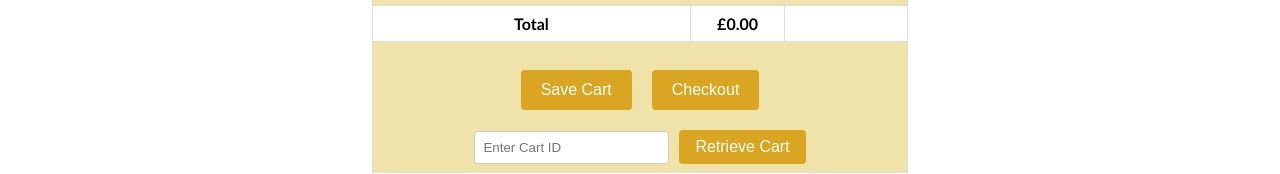
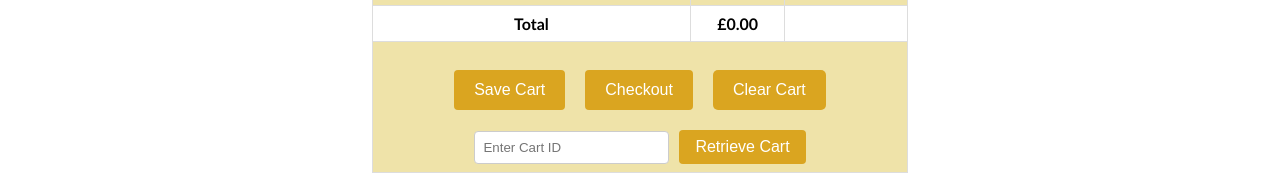
Before and after one commit to dmc93/SaharaStationery, a React (Create React App) app in the folder LegacyCodeFE/: page /cart in a window 1280 px wide. Shown: the part 350-524 px from the top of the page. Built offline with nearby package versions, Linux system fonts and the light colour scheme; no server answers.

Commit message:
Added clear cart button

```diff
--- a/LegacyCodeFE/src/components/CartActions.jsx
+++ b/LegacyCodeFE/src/components/CartActions.jsx
@@ -2,24 +2,39 @@ import React, { useState } from 'react';
 import SaveCartButton from './SaveCartButton';
 import CheckoutButton from './CheckoutButton';
 import RetrieveCart from './RetrieveCart';
+import ClearCartButton from './ClearCartButton';
 import '../CSS/CartActions.css';
-
+import { useCart } from './CartContext'; // Import useCart
 
 const CartActions = ({ onRetrieve }) => {
+    const { clearCart } = useCart(); // Use useCart to get clearCart function
+    const [inputValue, setInputValue] = useState(''); // State for the input field
 
+    const handleInputChange = (event) => {
+        setInputValue(event.target.value);
+    };
 
+    const clearAll = () => {
+        // Clear the cart
+        clearCart();
 
-    return(
+        // Clear the input field
+        setInputValue('');
+    };
+
+    return (
         <>
             <div className="button-container">
-            <SaveCartButton className="save-cart-btn"/>
-            <CheckoutButton className="checkout-btn"/>
+                <SaveCartButton className="save-cart-btn" />
+                <CheckoutButton className="checkout-btn" />
+                <ClearCartButton className="clear-cart-btn" onClear={clearAll} />
             </div>
             <div className="retrieve-cart">
                 <RetrieveCart onRetrieve={onRetrieve} />
             </div>
+
         </>
-    )
+    );
 };
 
 export default CartActions;
--- /dev/null
+++ b/LegacyCodeFE/src/components/ClearCartButton.jsx
@@ -0,0 +1,22 @@
+import React from 'react';
+import { useCart } from './CartContext';
+import '../CSS/CartActions.css';
+
+const ClearCartButton = ({ onClear }) => {
+    const { clearCart } = useCart();
+
+    const handleClearCart = () => {
+        clearCart();
+        if (onClear) {
+            onClear(); // Call the onClear function to clear additional fields
+        }
+    };
+
+    return (
+        <button className="clear-cart-btn" onClick={handleClearCart}>
+            Clear Cart
+        </button>
+    );
+};
+
+export default ClearCartButton;
```
Lines whose indentation alone changed are shown as unchanged.
